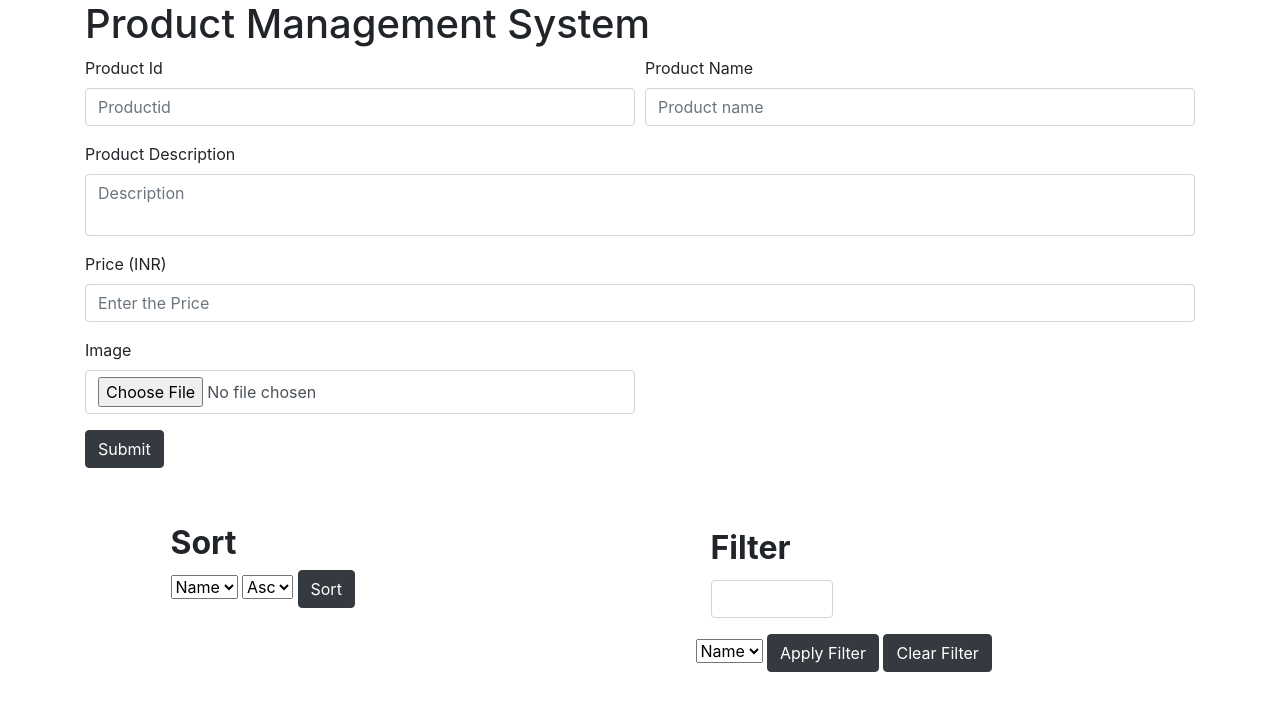
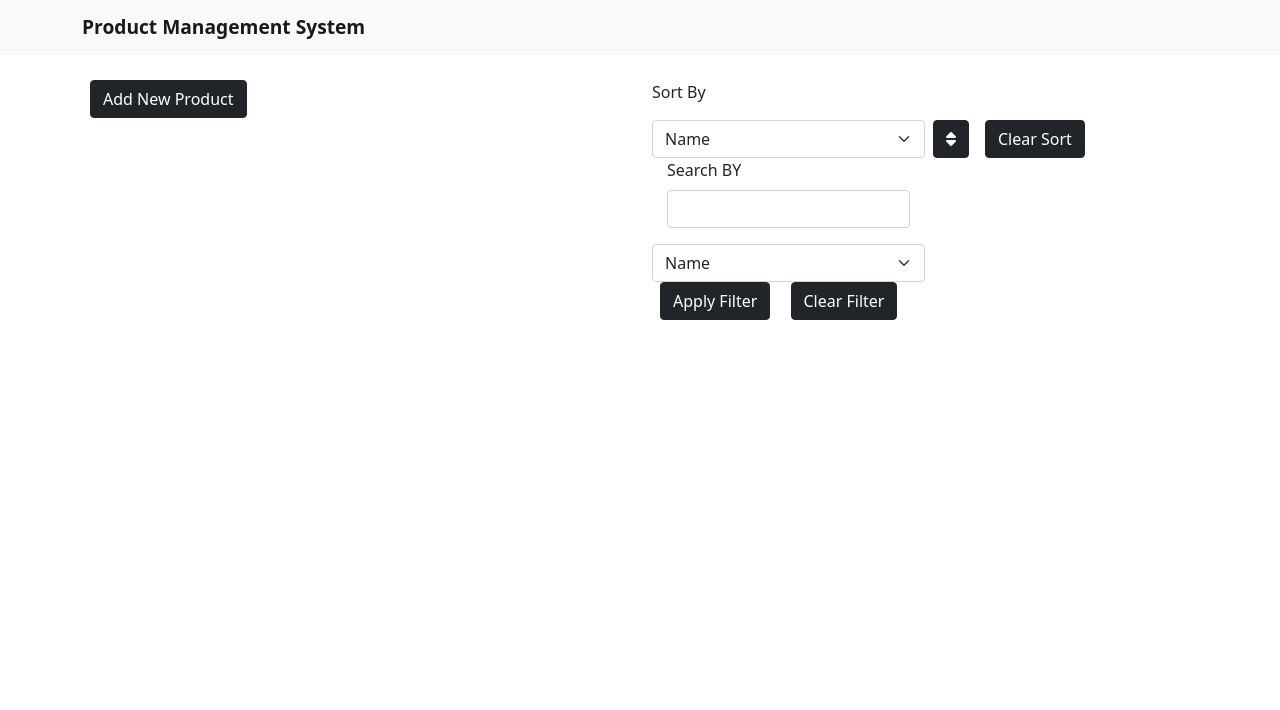
Before and after one commit to vivekp2412/Crud-operation-practical, a plain HTML site: page index.html in a window 1280 px wide. Drawn offline with nearby package versions, Linux system fonts and the light colour scheme.

Commit message:
Sort UI Completed

```diff
--- a/index.html
+++ b/index.html
@@ -8,18 +8,88 @@
     <script src="https://code.jquery.com/jquery-3.2.1.slim.min.js" integrity="sha384-KJ3o2DKtIkvYIK3UENzmM7KCkRr/rE9/Qpg6aAZGJwFDMVNA/GpGFF93hXpG5KkN" crossorigin="anonymous"></script>
 <script src="https://cdn.jsdelivr.net/npm/popper.js@1.12.9/dist/umd/popper.min.js" integrity="sha384-ApNbgh9B+Y1QKtv3Rn7W3mgPxhU9K/ScQsAP7hUibX39j7fakFPskvXusvfa0b4Q" crossorigin="anonymous"></script>
 <script src="https://cdn.jsdelivr.net/npm/bootstrap@4.0.0/dist/js/bootstrap.min.js" integrity="sha384-JZR6Spejh4U02d8jOt6vLEHfe/JQGiRRSQQxSfFWpi1MquVdAyjUar5+76PVCmYl" crossorigin="anonymous"></script>
-
+<link href="https://cdn.jsdelivr.net/npm/bootstrap@5.0.2/dist/css/bootstrap.min.css" rel="stylesheet" integrity="sha384-EVSTQN3/azprG1Anm3QDgpJLIm9Nao0Yz1ztcQTwFspd3yD65VohhpuuCOmLASjC" crossorigin="anonymous">
+<script src="https://cdn.jsdelivr.net/npm/bootstrap@5.0.2/dist/js/bootstrap.bundle.min.js" integrity="sha384-MrcW6ZMFYlzcLA8Nl+NtUVF0sA7MsXsP1UyJoMp4YLEuNSfAP+JcXn/tWtIaxVXM" crossorigin="anonymous"></script>
+<script src="https://kit.fontawesome.com/bb80167760.js" crossorigin="anonymous"></script>
 <link rel="stylesheet" href="style.css">
     <title>Document</title>
 </head>
 <body>
+  <nav class="navbar navbar-expand-lg navbar-light bg-light">
     <div class="container">
-        <div class="title"><h1>Product Management System</h1></div>
+      <a class="navbar-brand" href="#">Product Management System</a>
+    </div>
+  </nav>
+    <div class="container">
+      <div class="row">
+        <div class="col-md-4">
+          <button type="button" class="btn btn-dark" data-toggle="modal" onclick="setproductid()"data-target="#addproduct">
+            Add New Product
+          </button>
+        </div>
+        <div class="col-md-2"></div>
+        <div class="col-md-6">
+          <p>Sort By</p>
+          <div class="sort d-flex">
+            <select class="form-select" id="sort-category" aria-label="Default select example">
+              <option value="name" selected>Name</option>
+              <option value="price">price</option>
+              <option value="id">Id</option>
+            </select>
+            <button type="button" class="btn btn-dark" onclick="togglesort()">
+              <!-- <option selected>Sort:-</option> -->
+              <i class="fa-solid fa-sort" style="color: #fafafa;"></i>
+            </button>
+            <button type="button" class="btn btn-dark" onclick="cancelsort()">
+            Clear Sort
+            </button>
+          </div>
+
+        </div>
+      </div>
+      <div class="row">
+        <div class="col-md-6"></div>
+        <div class="col-md-6">
+            <div class="filter">
+             <form>
+               <div class="mb-3 col-md-6">
+                 <label for="filtertext" class="form-label">Search BY</label>
+                 <input type="text" class="form-control" id="filtertext" aria-describedby="emailHelp">
+               </div>
+                 <select class="form-select" id="filter-category"  aria-label="Default select example">
+                   <!-- <option selected>Sort:-</option> -->
+                   <option value="name" selected>Name</option>
+                   <option value="price">price</option>
+                   <option value="id">Id</option>
+                 </select>
+
+
+               <button type="submit" onclick="filter()" class="btn btn-dark">Apply Filter</button>
+
+               <button type="button" class="btn btn-dark" onclick="cancelfilter()">Clear Filter</button>
+
+             </form>
+
+            </div>
+        </div>
+      </div>
+
+<!-- Modal -->
+<div class="modal fade" id="addproduct" tabindex="-1" role="dialog" aria-labelledby="exampleModalCenterTitle" aria-hidden="true">
+  <div class="modal-dialog modal-dialog-centered" role="document">
+    <div class="modal-content">
+      <div class="modal-header">
+        <h5 class="modal-title" id="exampleModalLongTitle">Add Product Form</h5>
+        <button type="button" class="close" data-dismiss="modal" aria-label="Close">
+          <span aria-hidden="true">&times;</span>
+        </button>
+      </div>
+      <div class="modal-body">
         <form id="inputform">
           <div class="form-row">
             <div class="form-group col-md-6">
               <label for="productid">Product Id</label>
-                <input type="number" class="form-control" id="productid" placeholder="Productid" required>
+              <input type="number" class="form-control" id="productid" placeholder="Productid"  disabled>
             </div>
             <div class="form-group col-md-6">
               <label for="productname">Product Name</label>
@@ -40,50 +110,18 @@
               <input type="file" class="form-control" id="productimage" required>
             </div>
           </div>
-            <button type="submit" onclick="manageinput()" class="btn btn-dark">Submit</button>
+
         </form>
-          <div class="filter-sort container row">
-            <div class="sort col-md-6">
-              <h3 class="title">Sort</h3>
-
-                <select class="form-select" id="sort-category" aria-label="Default select example">
-                <!-- <option selected>Sort:-</option> -->
-                <option value="name" selected>Name</option>
-                <option value="price">price</option>
-                <option value="id">Id</option>
-              </select>
-              <select class="form-select" id = "sort-type"aria-label="Default select example">
-                <option class="options" value="asc" selected>Asc</option>
-                <option class="options" value="des">des</option>
-              </select>
+      </div>
+      <div class="modal-footer">
+        <button type="button" class="btn btn-secondary" data-dismiss="modal">Close</button>
+        <button type="submit" id="submitbutton"onclick="manageinput()" class="btn btn-dark">Submit</button>
+      </div>
+    </div>
+  </div>
+</div>
 
 
-              <button type="button" class="btn btn-dark" id="sortbutton"onclick="sortfunction()">Sort</button>
-
-            </div>
-           <div class="filter">
-            <form>
-              <div class="mb-3 col-md-6">
-                <label for="filtertext" class="form-label title">Filter</label>
-                <input type="text" class="form-control" id="filtertext" aria-describedby="emailHelp">
-              </div>
-                <select class="form-select" id="filter-category"  aria-label="Default select example">
-                  <!-- <option selected>Sort:-</option> -->
-                  <option value="name" selected>Name</option>
-                  <option value="price">price</option>
-                  <option value="id">Id</option>
-                </select>
-
-
-              <button type="submit" onclick="filter()" class="btn btn-dark">Apply Filter</button>
-
-              <button type="button" class="btn btn-dark" onclick="cancelfilter()">Clear Filter</button>
-
-            </form>
-
-           </div>
-
-          </div>
 
   <div class="modal fade" id="exampleModal" tabindex="-1" role="dialog" aria-labelledby="exampleModalLabel" aria-hidden="true">
     <div class="modal-dialog" role="document">
--- a/index.js
+++ b/index.js
@@ -1,5 +1,4 @@
 let  products=[];
-let issort=true;
 let form = document.getElementById("inputform");
 if(JSON.parse(localStorage.getItem("Products"))!=null){
     products = JSON.parse(localStorage.getItem("Products"));
@@ -11,14 +10,22 @@ form.addEventListener("submit", function(event){
 let mimgUrl;
 let imgUrl;
 let sortcategory = document.getElementById("sort-category");
-let sorttype = document.getElementById("sort-type");
+// let sorttype = document.getElementById("sort-type");
 let isasc=false;
-
+function togglesort(){
+    if(isasc==false){
+        sorttype="asc";
+        sortfunction();
+        return
+    }else{
+        sorttype="des";
+        sortfunction();
+        return
+    }
+}
 function sortfunction(){
-    if(issort){
 
         sortcategory = document.getElementById("sort-category").value;
-        sorttype = document.getElementById("sort-type").value;
         if(sorttype=="asc"){
             isasc=true;
         }else{
@@ -67,20 +74,19 @@ function sortfunction(){
                 products.sort(function(a,b){return b.id-a.id});
             }
         }
-        issort=false;
         showall(products);
-        document.getElementById("sortbutton").innerHTML="Clear Sort";
+        // document.getElementById("sortbutton").innerHTML="Clear Sort";
         return;
-    }else{
-        issort=true;
-        document.getElementById("sortbutton").innerHTML="Sort";
-        showall(JSON.parse(localStorage.getItem("Products")));
-        return;
-    }
 }
+function cancelsort(){
+    products =  JSON.parse(localStorage.getItem("Products"));
+    showall(products);
+}
+
 function filter(){
     let filtercategory =  document.getElementById("filter-category").value;
     let filtervalue  = document.getElementById("filtertext").value;
+    console.log(filtercategory,filtervalue);
     products =  JSON.parse(localStorage.getItem("Products"));
      let filtered_array = products.filter(function(x){
         if(x[filtercategory]==filtervalue) {
@@ -107,13 +113,21 @@ let uploadPic = document.querySelector("#productimage");
         } else {
                  alert("File Size is too Long");
         }};
+function getRandomArbitrary(min, max) {
+            return Math.random() * (max - min) + min;
+ }
+function setproductid(){
+     document.getElementById("productid").value=Math.trunc(getRandomArbitrary(1000,9999))
 
+}
 function manageinput(){
-
+  let form = document.getElementById("inputform");
     let name = document.getElementById("productname").value;
     let id = document.getElementById("productid").value;
     let description = document.getElementById("productdescrp").value;
     let price = document.getElementById("productprice").value;
+    let submitbutton=  document.getElementById("submitbutton");
+    submitbutton.setAttribute("data-dismiss","modal")
     if(name==""|| id==""||description==""||price==""||imgUrl==""){
         alert("please fill the marked field")
         return;
@@ -128,7 +142,7 @@ function manageinput(){
     localStorage.setItem("Products" , JSON.stringify(products));
     products =  JSON.parse(localStorage.getItem("Products"));
     showall(JSON.parse(localStorage.getItem("Products")));
-
+    form.reset();
 }
 function showitem(arr){
     let html="";
@@ -285,3 +299,6 @@ function editdata(x){
     showall(JSON.parse(localStorage.getItem("Products")));
 }
 showall(JSON.parse(localStorage.getItem("Products")));
+function callback(){
+    console.log("hello");
+}
--- a/style.css
+++ b/style.css
@@ -27,3 +27,24 @@ textarea{
     margin: 5%;
     /* justify-items: center; */
 }
+nav{
+    margin-bottom: 2%;
+}
+.nav-item{
+    margin: 2% 5%;
+}
+.navbar-brand{
+    font-size: larger;
+    font-weight: bolder;
+
+}
+.fa-solid{
+    color: white;
+}
+.form-select{
+    width: 50%;
+    margin: 0 0%;
+}
+button{
+    margin: 0 0.5rem;
+}
```
Also changed, not shown: assets/main_logo.png (added). Lines whose indentation alone changed are shown as unchanged.
